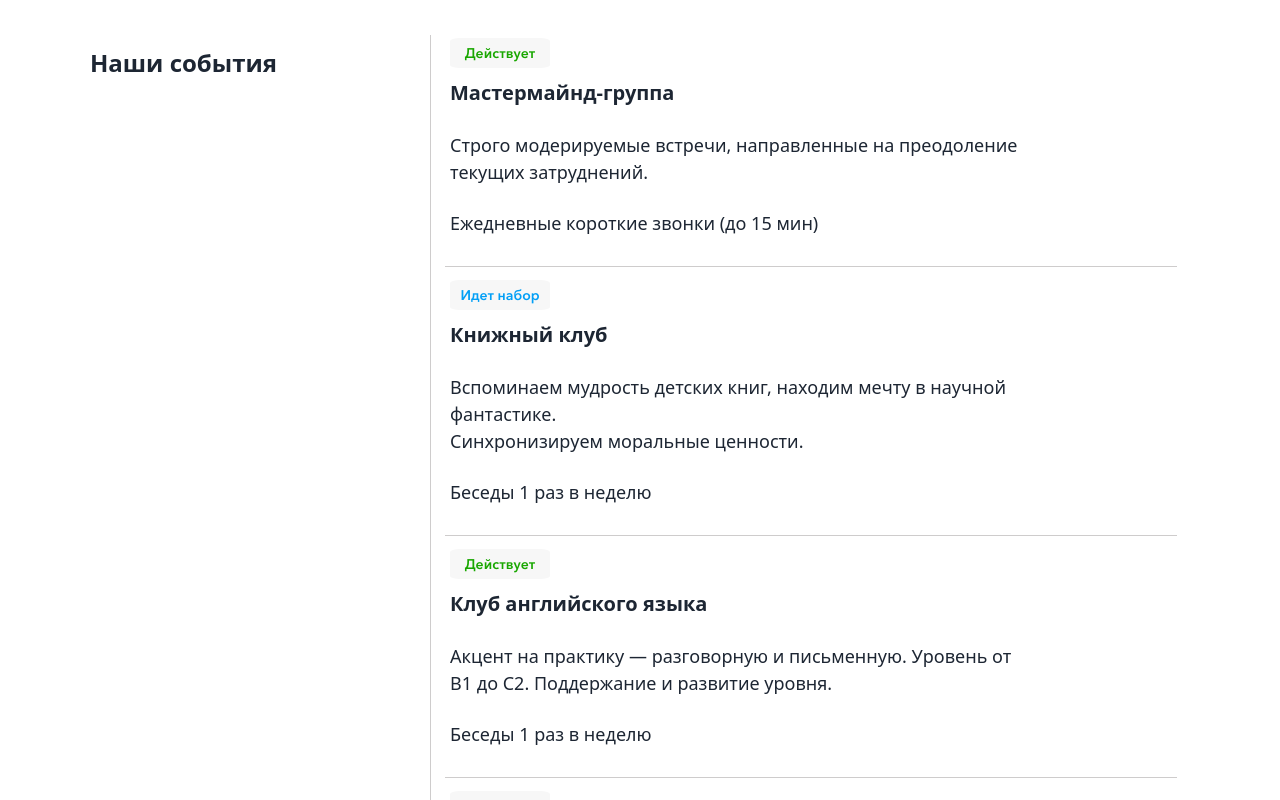
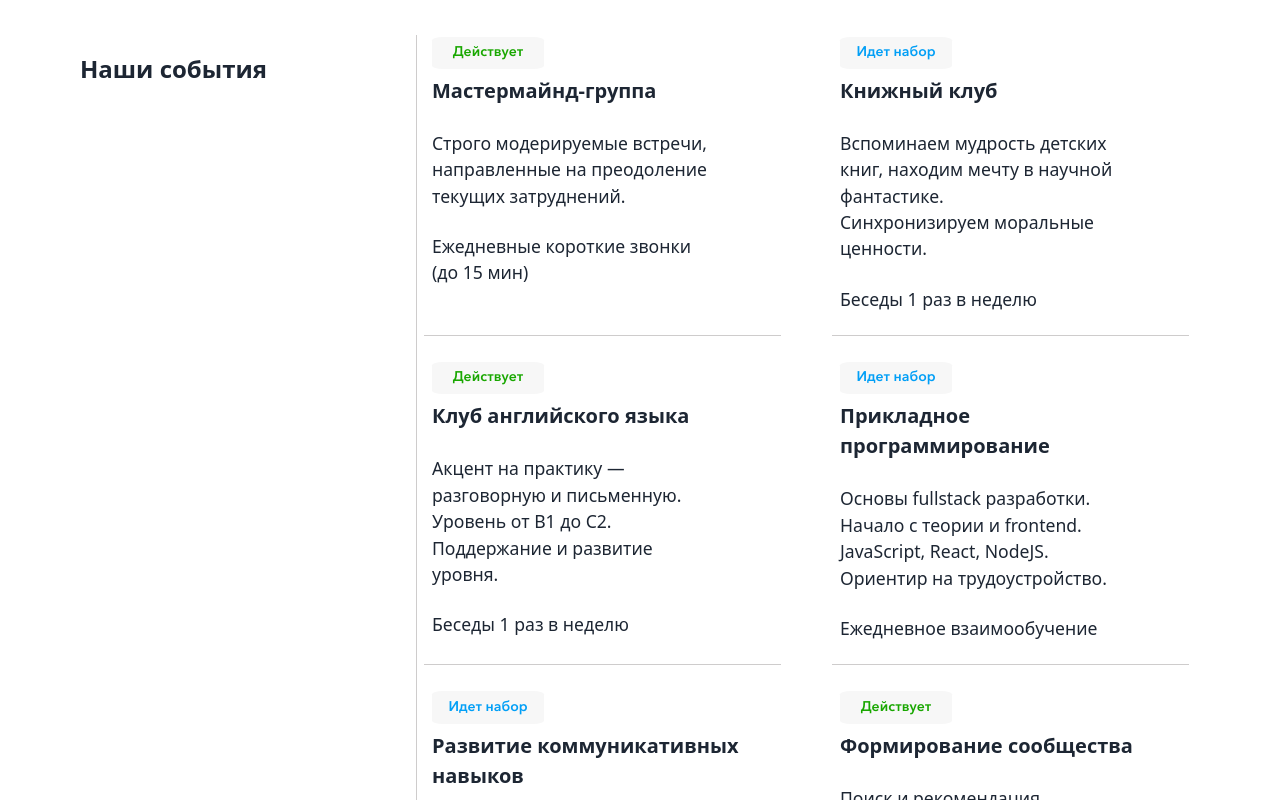
Before and after one commit to relevanti/website, a React (Vite) app: page / in a window 1280 px wide. Shown: the part 2300-3100 px from the top of the page. Built offline with nearby package versions, Linux system fonts and the light colour scheme.

Commit message:
adaptive events

```diff
--- a/src/sections/events/EventItem.css
+++ b/src/sections/events/EventItem.css
@@ -2,14 +2,14 @@
 .event-item .status-active,
 .event-item .status-recruiting {
   background-color: #f7f7f7;
-  width: 100px;
-  margin-top: -17px;
-  margin-bottom: 10px;
-  padding-top: 5px;
-  height: 25px;
+  width: 8em;
+  margin-top: -1em;
+  margin-bottom: 0.5em;
+  padding-top: 0.3em;
+  height: 2em;
   border-radius: 10%;
   font-weight: 600;
-  font-size: 14px;
+  font-size: var(--font-size-xs);
   font-family: "AvenirNextCyr", sans-serif;
 }
 
@@ -27,12 +27,12 @@
 
 .event-item .title {
   font-weight: bold;
-  font-size: 20px;
+  font-size: var(--font-size-m);
   text-align: left;
 }
 
 .event-item .description {
-  font-size: 18px;
+  font-size: var(--font-size-sm);
   max-width: 80%;
   word-wrap: break-word;
   font-weight: 300;
@@ -41,7 +41,7 @@
 }
 
 .event-item .regularity {
-  font-size: 18px;
+  font-size: var(--font-size-sm);
   max-width: 80%;
   word-wrap: break-word;
   font-weight: 500;
--- a/src/sections/events/EventsSection.css
+++ b/src/sections/events/EventsSection.css
@@ -1,6 +1,5 @@
 .events-container {
   display: flex;
-  background-color: white;
   color: #1d2633;
   padding-right: 5rem;
   padding-left: 5rem;
@@ -9,9 +8,9 @@
 
 .events-container .sidebar {
   width: 30%;
-  font-size: 24px;
+  font-size: var(--font-size-l);
   font-weight: bold;
-  padding: 10px;
+  padding: 1rem 0;
   display: flex;
 }
 
@@ -28,16 +27,16 @@
   flex-wrap: wrap;
   justify-content: space-between;
   width: 100%;
-  gap: 20px;
+  gap: 2em;
   position: relative;
-  max-width: 1200px; /* Ограничиваем максимальную ширину */
+  max-width: 100rem;
   margin: 0 auto;
 }
 
 /* Делаем блоки более гибкими */
 .events-container .box > div {
   flex: 1 1 calc(45% - 10px); /* Убираем жесткие ограничения, делаем гибкими */
-  padding: 20px;
+  padding: 1rem;
   text-align: center;
   height: auto; /* Позволяем блокам адаптироваться по высоте */
   position: relative;
@@ -47,7 +46,7 @@
 .events-container .box > div::after {
   content: "";
   position: absolute;
-  bottom: -10px;
+  bottom: -0.5rem;
   left: 2%;
   width: 95%;
   height: 1px;
@@ -72,6 +71,10 @@
 
 /* Медиазапросы для адаптации */
 @media (max-width: 768px) {
+  .events-container .box > div:nth-last-child(2)::after {
+    content: "";
+  }
+
   .events-container {
     flex-direction: column;
     padding: 1rem;
--- a/src/sections/events/EventsSection.tsx
+++ b/src/sections/events/EventsSection.tsx
@@ -56,7 +56,7 @@ const eventsData: Event[] = [
   },
   {
     status: "Действует",
-    title: "Формирвание сообщества",
+    title: "Формирование сообщества",
     description:
       "Поиск и рекомендация кандидатов. Продвижение сообщества. Подготовка материалов. \nЭто наша основная задача на данный момент. ",
     regularity: "Ежедневная работа",
```
